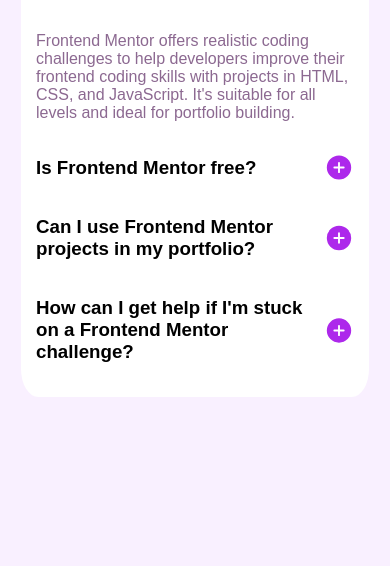
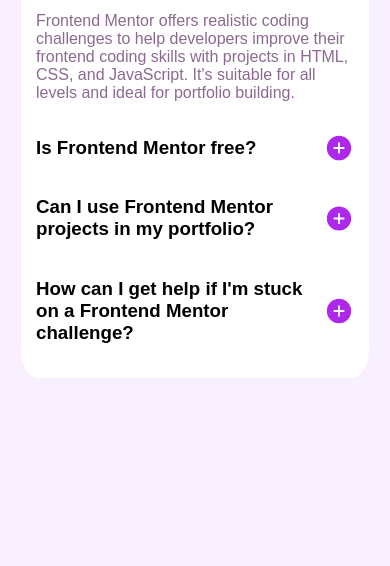
Before and after one commit to wtdunlap/FAQ-accordion, a plain HTML site: page index.html in a window 390 px wide. Shown: the part 278-844 px from the top of the page. Drawn offline with nearby package versions, Linux system fonts and the light colour scheme.

Commit message:
fixed a small alignment issue with the top of the page

```diff
--- a/styles.css
+++ b/styles.css
@@ -11,12 +11,13 @@
 body {
     background-repeat:repeat-x;
     background-color: var(--lightPink);
-    background-image: url("/assets/images/background-pattern-desktop.svg");
+    background-image: url("assets/images/background-pattern-desktop.svg");
 
     font-family: "Work Sans", sans-serif;
     display: flex;
     flex-direction: column;
-    padding-top: 5%;
+    justify-content: center;
+    align-items: center;
 }
 
 
@@ -27,11 +28,10 @@
     background-color: var(--white);
     display: flex;
     flex-direction: column;
-    margin: auto;
     border-radius: 2.5%;
     width: 40%;
     padding: 25px;
-    padding-top: 0px;
+    margin-top: 90px;
 }
 .card h1 {
     font-weight: 700;
@@ -67,12 +67,11 @@
 
 @media only screen and (max-width: 500px) {
     body {
-        background-image: url("/assets/images/background-pattern-mobile.svg");
+        background-image: url("assets/images/background-pattern-mobile.svg");
     }
     .card {
         width: 85%;
         padding: 15px;
         border-radius: 5%;
-        margin-top: 90px;
     }
 }
```
